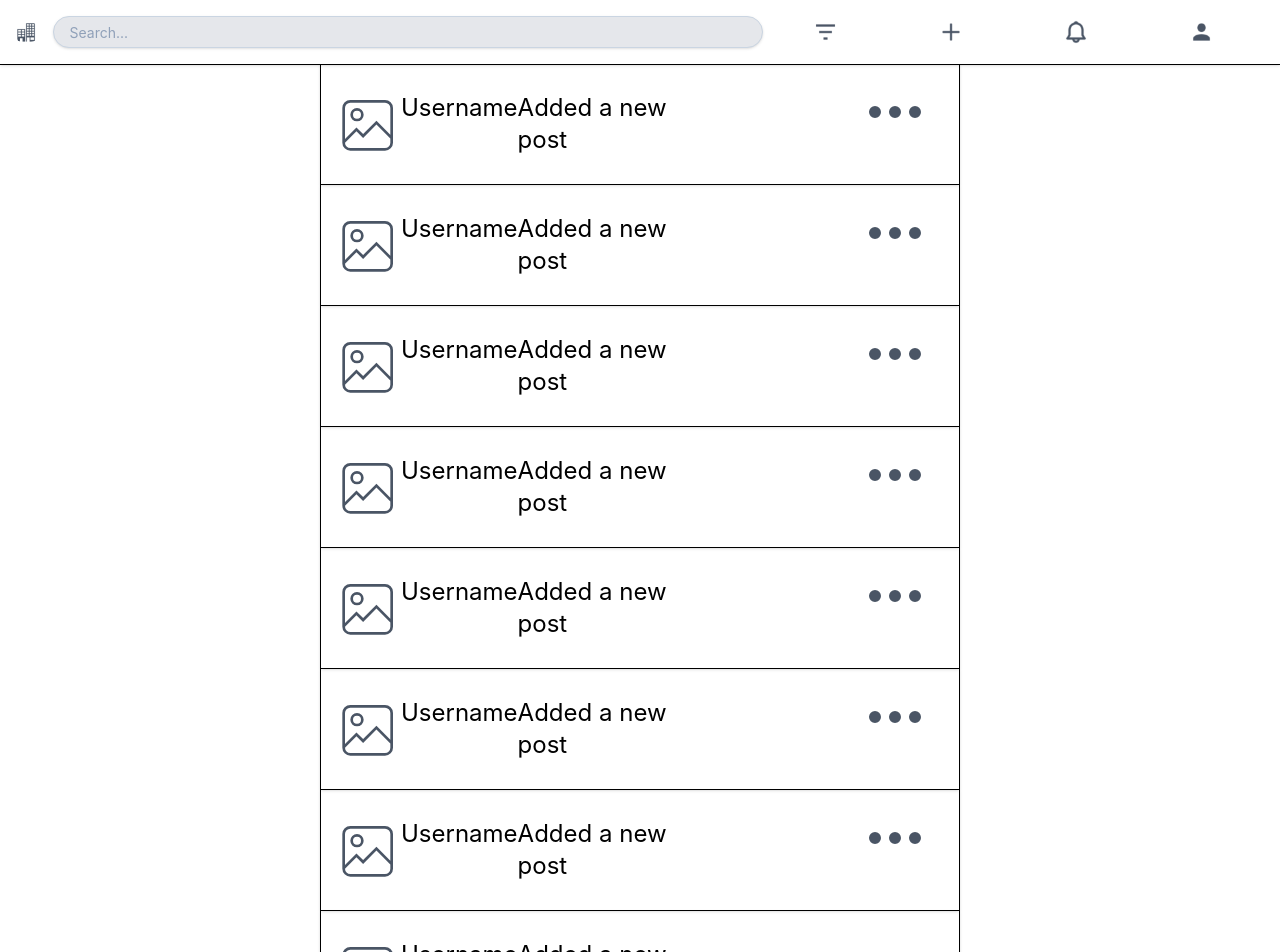
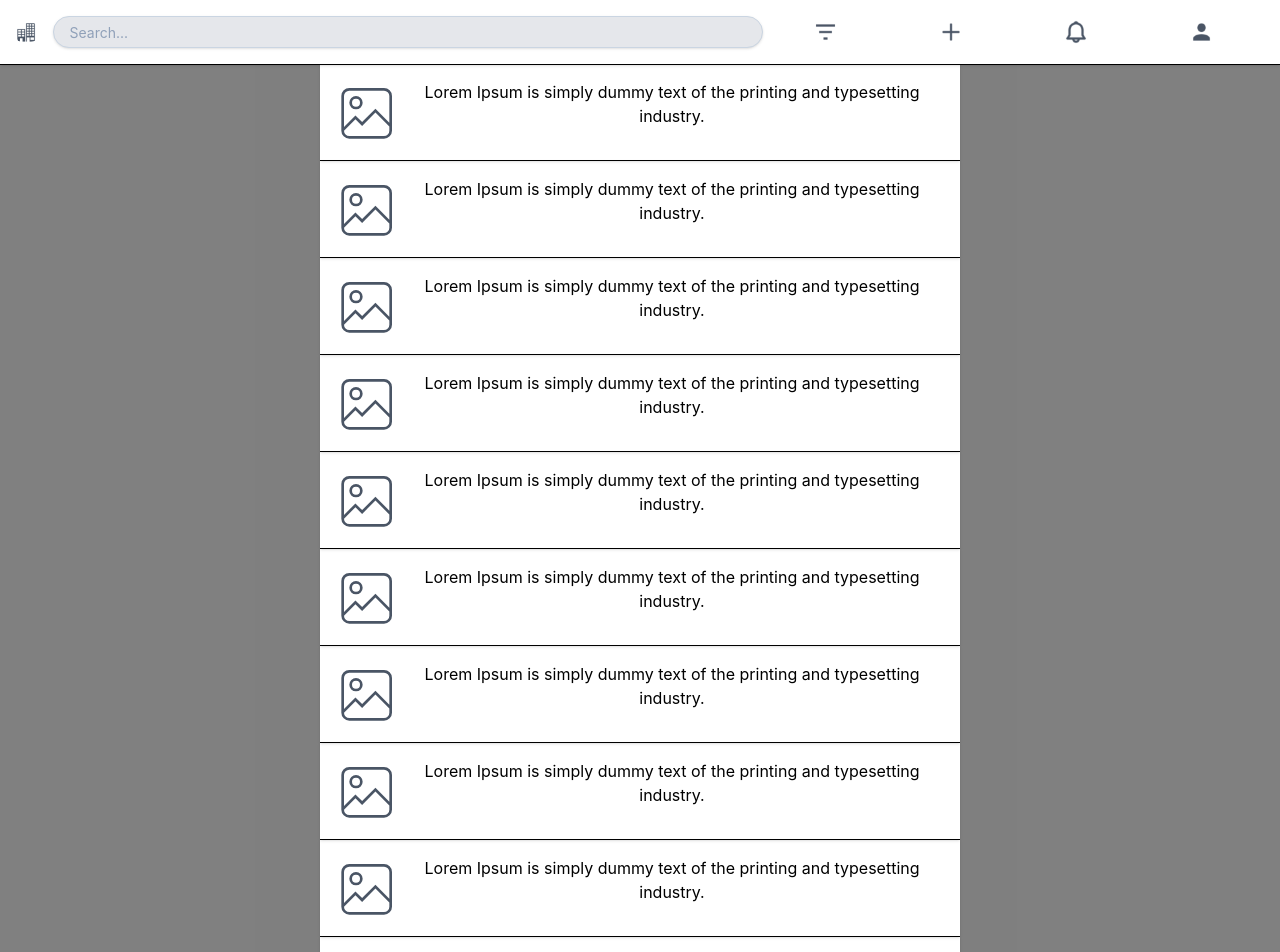
Before and after one commit to epkv/epkv_test-website, a React (Vite) app: page / in a window 1280 px wide. Shown: the top 952 px of the page. Built offline with nearby package versions, Linux system fonts and the light colour scheme.

Commit message:
Adde simple template for displaying search results on desktop

```diff
--- a/src/App.jsx
+++ b/src/App.jsx
@@ -8,6 +8,7 @@
 import NotificationsMobile from './components/Notifications.Mobile';
 import NotificationsDesktop from './components/Notifications.Desktop';
 import SearchMobile from './components/Search.Mobile';
+import SearchDesktop from './components/Search.Desktop';
 
 const App = () => {
 
@@ -33,7 +34,7 @@
   return (
     <>
       <HeaderDesktop />
-      <NotificationsDesktop />
+      <SearchDesktop />
     </>
   )
 }
--- a/src/components/Notifications.Desktop.jsx
+++ b/src/components/Notifications.Desktop.jsx
@@ -5,8 +5,8 @@
 
 const NotificationsDesktop = () => {
     return (
-        <div className="flex flex-col w-full mt-16 items-center justify-center z-50">
-            <ul className="flex flex-col w-1/2 border-r border-l border-solid border-black shadow-sm">
+        <div className="flex flex-col w-full mt-16 items-center justify-center z-50 bg-black/50">
+            <ul className="flex flex-col w-1/2 border-r border-l border-solid border-black shadow-sm bg-white">
                 <li className="flex flex-row w-full justify-start border-b border-solid border-black shadow-sm pt-4 pb-4 pr-4 pl-4">
                     <img
                         classname="hover:bg-gray-200 rounded-md"
--- /dev/null
+++ b/src/components/Search.Desktop.jsx
@@ -0,0 +1,152 @@
+import '../style.css'
+import arrowLeftLogo from "../assets/arrowLeft.svg"
+import placeholderImageLogo from "../assets/placeholderImage.svg"
+
+const SearchDesktop = () => {
+    return (
+        <div className="flex flex-col w-full justify-center items-center z-50 bg-black/50 h-auto">
+            <ul className="flex flex-col w-1/2 mt-16 justify-center bg-white">
+                <li className="flex flex-row w-full justify-between border-b border-solid border-black shadow-sm pt-4 pb-4 pr-4 pl-4">
+                    <button
+                        className="w-full flex flex-row"
+                        onClick={() => { console.log("Search result clicked") }}
+                    >
+                        <img
+                            className="hover:bg-gray-200 rounded-md"
+                            src={placeholderImageLogo}
+                            alt="userImage"
+                        />
+                        <p className="text-wrap">Lorem Ipsum is simply dummy text of the printing and typesetting industry.</p>
+                    </button>
+                </li>
+                <li className="flex flex-row w-full justify-between border-b border-solid border-black shadow-sm pt-4 pb-4 pr-4 pl-4">
+                    <button
+                        className="w-full flex flex-row"
+                        onClick={() => { console.log("Search result clicked") }}
+                    >
+                        <img
+                            className="hover:bg-gray-200 rounded-md"
+                            src={placeholderImageLogo}
+                            alt="userImage"
+                        />
+                        <p className="text-wrap">Lorem Ipsum is simply dummy text of the printing and typesetting industry.</p>
+                    </button>
+                </li>
+                <li className="flex flex-row w-full justify-between border-b border-solid border-black shadow-sm pt-4 pb-4 pr-4 pl-4">
+                    <button
+                        className="w-full flex flex-row"
+                        onClick={() => { console.log("Search result clicked") }}
+                    >
+                        <img
+                            className="hover:bg-gray-200 rounded-md"
+                            src={placeholderImageLogo}
+                            alt="userImage"
+                        />
+                        <p className="text-wrap">Lorem Ipsum is simply dummy text of the printing and typesetting industry.</p>
+                    </button>
+                </li>
+                <li className="flex flex-row w-full justify-between border-b border-solid border-black shadow-sm pt-4 pb-4 pr-4 pl-4">
+                    <button
+                        className="w-full flex flex-row"
+                        onClick={() => { console.log("Search result clicked") }}
+                    >
+                        <img
+                            className="hover:bg-gray-200 rounded-md"
+                            src={placeholderImageLogo}
+                            alt="userImage"
+                        />
+                        <p className="text-wrap">Lorem Ipsum is simply dummy text of the printing and typesetting industry.</p>
+                    </button>
+                </li>
+                <li className="flex flex-row w-full justify-between border-b border-solid border-black shadow-sm pt-4 pb-4 pr-4 pl-4">
+                    <button
+                        className="w-full flex flex-row"
+                        onClick={() => { console.log("Search result clicked") }}
+                    >
+                        <img
+                            className="hover:bg-gray-200 rounded-md"
+                            src={placeholderImageLogo}
+                            alt="userImage"
+                        />
+                        <p className="text-wrap">Lorem Ipsum is simply dummy text of the printing and typesetting industry.</p>
+                    </button>
+                </li>
+                <li className="flex flex-row w-full justify-between border-b border-solid border-black shadow-sm pt-4 pb-4 pr-4 pl-4">
+                    <button
+                        className="w-full flex flex-row"
+                        onClick={() => { console.log("Search result clicked") }}
+                    >
+                        <img
+                            className="hover:bg-gray-200 rounded-md"
+                            src={placeholderImageLogo}
+                            alt="userImage"
+                        />
+                        <p className="text-wrap">Lorem Ipsum is simply dummy text of the printing and typesetting industry.</p>
+                    </button>
+                </li>
+                <li className="flex flex-row w-full justify-between border-b border-solid border-black shadow-sm pt-4 pb-4 pr-4 pl-4">
+                    <button
+                        className="w-full flex flex-row"
+                        onClick={() => { console.log("Search result clicked") }}
+                    >
+                        <img
+                            className="hover:bg-gray-200 rounded-md"
+                            src={placeholderImageLogo}
+                            alt="userImage"
+                        />
+                        <p className="text-wrap">Lorem Ipsum is simply dummy text of the printing and typesetting industry.</p>
+                    </button>
+                </li>
+                <li className="flex flex-row w-full justify-between border-b border-solid border-black shadow-sm pt-4 pb-4 pr-4 pl-4">
+                    <button
+                        className="w-full flex flex-row"
+                        onClick={() => { console.log("Search result clicked") }}
+                    >
+                        <img
+                            className="hover:bg-gray-200 rounded-md"
+                            src={placeholderImageLogo}
+                            alt="userImage"
+                        />
+                        <p className="text-wrap">Lorem Ipsum is simply dummy text of the printing and typesetting industry.</p>
+                    </button>
+                </li>
+                <li className="flex flex-row w-full justify-between border-b border-solid border-black shadow-sm pt-4 pb-4 pr-4 pl-4">
+                    <button
+                        className="w-full flex flex-row"
+                        onClick={() => { console.log("Search result clicked") }}
+                    >
+                        <img
+                            className="hover:bg-gray-200 rounded-md"
+                            src={placeholderImageLogo}
+                            alt="userImage"
+                        />
+                        <p className="text-wrap">Lorem Ipsum is simply dummy text of the printing and typesetting industry.</p>
+                    </button>
+                </li>
+                <li className="flex flex-row w-full justify-between border-b border-solid border-black shadow-sm pt-4 pb-4 pr-4 pl-4">
+                    <button
+                        className="w-full flex flex-row"
+                        onClick={() => { console.log("Search result clicked") }}
+                    >
+                        <img
+                            className="hover:bg-gray-200 rounded-md"
+                            src={placeholderImageLogo}
+                            alt="userImage"
+                        />
+                        <p className="text-wrap">Lorem Ipsum is simply dummy text of the printing and typesetting industry.</p>
+                    </button>
+                </li>
+            </ul>
+            <button
+                className="bg-white p-4 w-1/2"
+                onClick={() => { console.log("Show more clicked") }}
+            >
+                <h1 className="text-blue-700 text-2xl">
+                    Show more
+                </h1>
+            </button>
+        </div>
+    )
+}
+
+export default SearchDesktop;
```
Also changed, not shown: src/components/Search.Mobile.jsx (+32 -7 lines).
